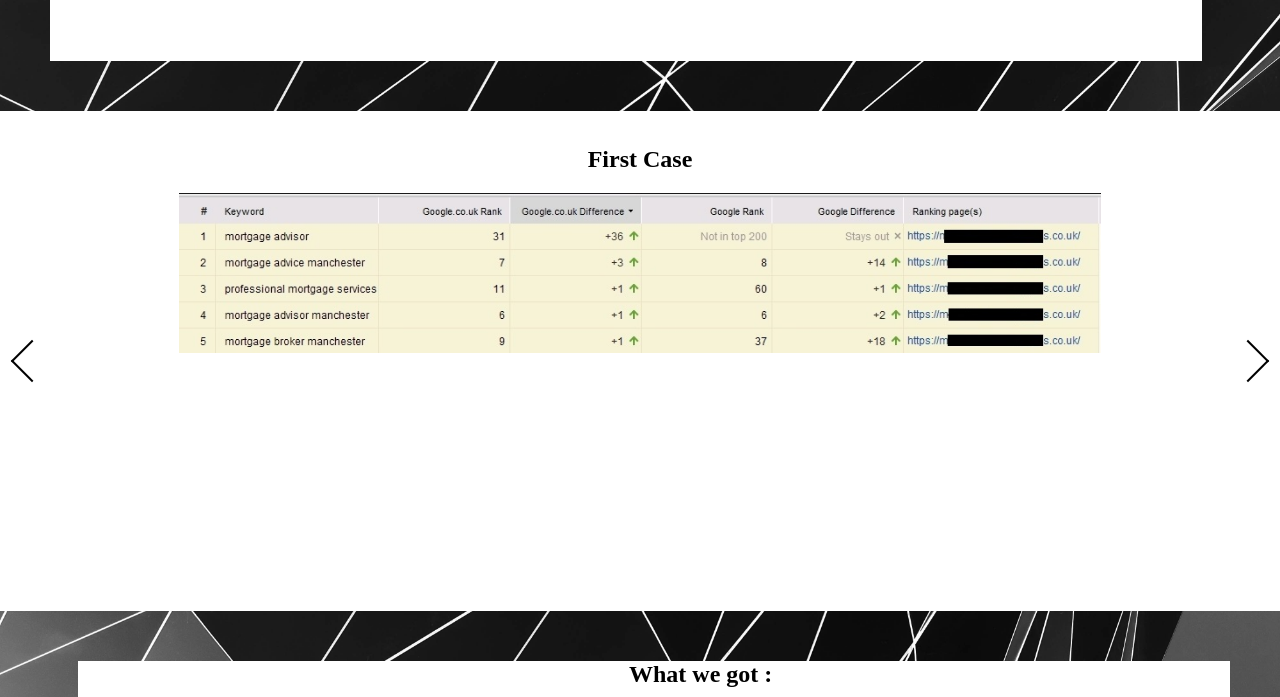
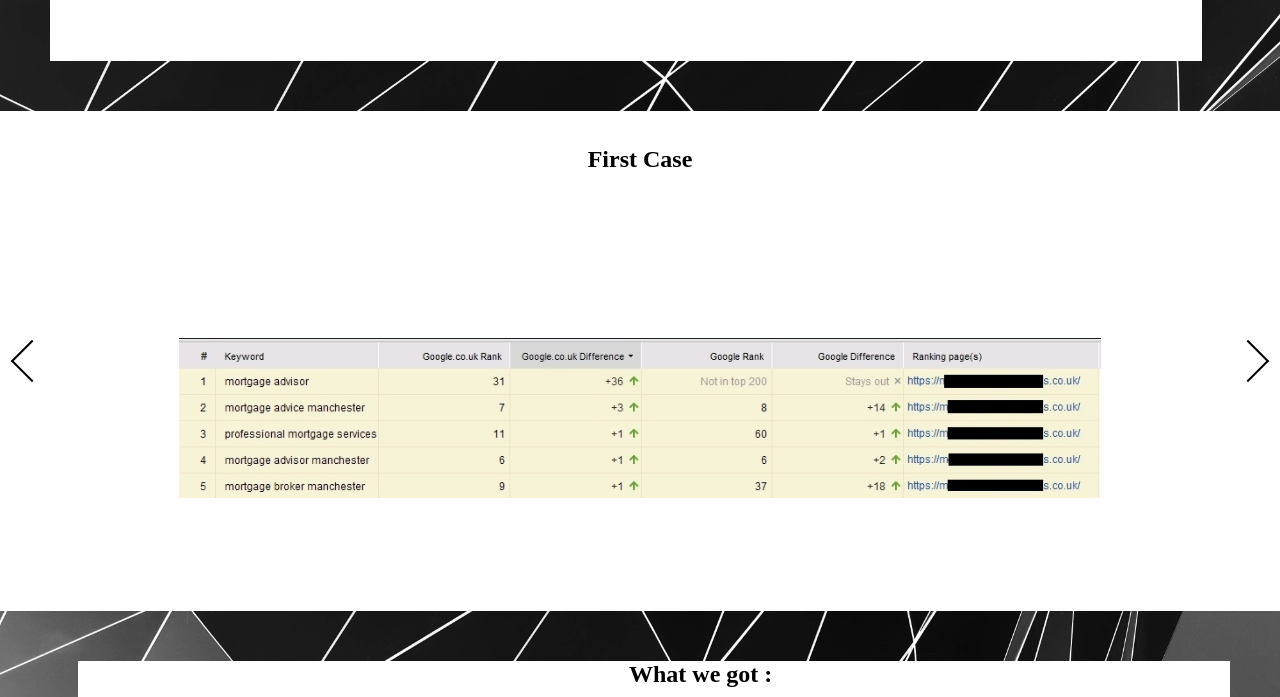
Before and after one commit to Rezo33/Crork-newPack, a PHP site: page / in a window 1280 px wide. Shown: the part 889-1586 px from the top of the page. Run offline with PHP 8.4, Linux system fonts and the light colour scheme; some web fonts are replaced.

Commit message:
Add files via upload

```diff
--- a/style.css
+++ b/style.css
@@ -222,13 +222,14 @@
 
 .image-2{
 	width: 80%;
-	height: 100%;
+	height: 400px;
 }
 
 .image-2 img{
 	object-fit: contain;
 	margin-top: 0;
 	padding-top: 0;
+	height: 450px;
 }
 
 .image-3{
@@ -244,6 +245,7 @@
 
 .description-2{
 	padding:20px 0;
+	height: 50px;
 }
 
 .image{
```
